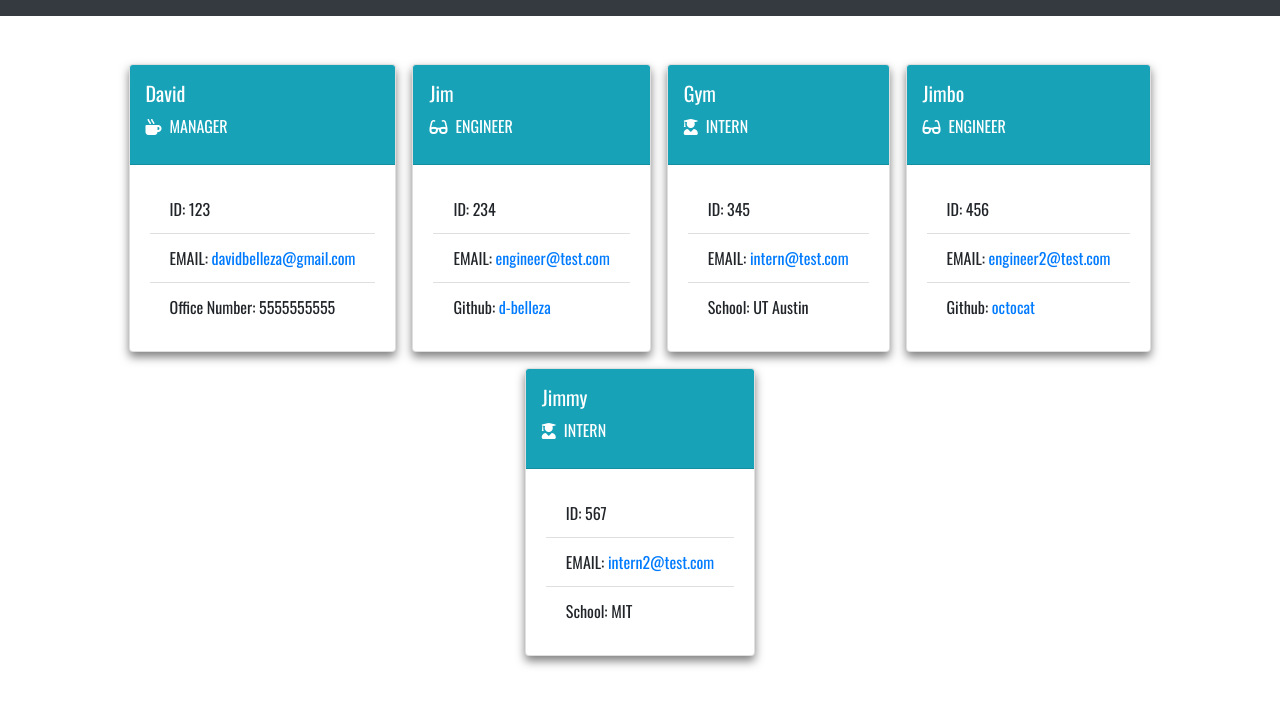
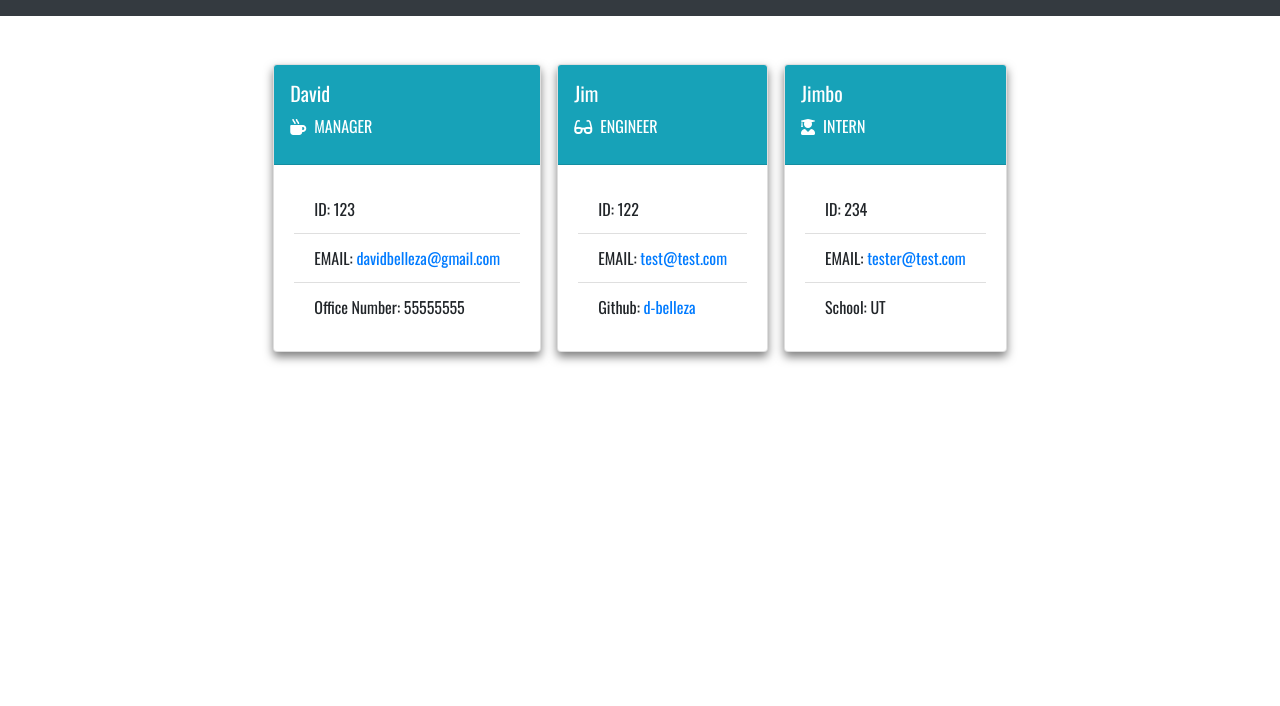
Before and after one commit to d-belleza/team-profile-generator, a website: page dist/index.html in a window 1280 px wide. Shown: the part 72-778 px from the top of the page. Drawn offline with nearby package versions, Linux system fonts and the light colour scheme.

Commit message:
add add assets

```diff
--- a/dist/index.html
+++ b/dist/index.html
@@ -30,7 +30,7 @@
                 <ul class="list-group list-group-flush">
                     <li class="list-group-item">ID: 123</li>
                     <li class="list-group-item">EMAIL: <a href="mailto:davidbelleza@gmail.com">davidbelleza@gmail.com</a></li>
-                    <li class="list-group-item">Office Number: 5555555555</li>
+                    <li class="list-group-item">Office Number: 55555555</li>
                 </ul>
             </div>
         </div>
@@ -43,8 +43,8 @@
             </div>
             <div class="card-body">
                 <ul class="list-group list-group-flush">
-                    <li class="list-group-item">ID: 234</li>
-                    <li class="list-group-item">EMAIL: <a href="mailto:engineer@test.com">engineer@test.com</a></li>
+                    <li class="list-group-item">ID: 122</li>
+                    <li class="list-group-item">EMAIL: <a href="mailto:test@test.com">test@test.com</a></li>
                     <li class="list-group-item">Github: <a href="https://github.com/d-belleza" target="_blank">d-belleza</a></li>
                 </ul>
             </div>
@@ -53,44 +53,14 @@
 
         <div class="card m-2">
             <div class="card-header bg-info text-white p-3">
-                <h5 class="card-title">Gym</h5>
+                <h5 class="card-title">Jimbo</h5>
                 <h6 class="card-title"><i class="fas fa-user-graduate mr-2 role-icon"></i>INTERN</h6>
             </div>
             <div class="card-body">
                 <ul class="list-group list-group-flush">
-                    <li class="list-group-item">ID: 345</li>
-                    <li class="list-group-item">EMAIL: <a href="mailto:intern@test.com">intern@test.com</a></li>
-                    <li class="list-group-item">School: UT Austin</li>
-                </ul>
-            </div>
-        </div>
-
-
-        <div class="card m-2">
-            <div class="card-header bg-info text-white p-3">
-                <h5 class="card-title">Jimbo</h5>
-                <h6 class="card-title"><i class="fas fa-glasses mr-2 role-icon"></i>ENGINEER</h6>
-            </div>
-            <div class="card-body">
-                <ul class="list-group list-group-flush">
-                    <li class="list-group-item">ID: 456</li>
-                    <li class="list-group-item">EMAIL: <a href="mailto:engineer2@test.com">engineer2@test.com</a></li>
-                    <li class="list-group-item">Github: <a href="https://github.com/octocat" target="_blank">octocat</a></li>
-                </ul>
-            </div>
-        </div>
-
-
-        <div class="card m-2">
-            <div class="card-header bg-info text-white p-3">
-                <h5 class="card-title">Jimmy</h5>
-                <h6 class="card-title"><i class="fas fa-user-graduate mr-2 role-icon"></i>INTERN</h6>
-            </div>
-            <div class="card-body">
-                <ul class="list-group list-group-flush">
-                    <li class="list-group-item">ID: 567</li>
-                    <li class="list-group-item">EMAIL: <a href="mailto:intern2@test.com">intern2@test.com</a></li>
-                    <li class="list-group-item">School: MIT</li>
+                    <li class="list-group-item">ID: 234</li>
+                    <li class="list-group-item">EMAIL: <a href="mailto:tester@test.com">tester@test.com</a></li>
+                    <li class="list-group-item">School: UT</li>
                 </ul>
             </div>
         </div>
```
Also changed, not shown: README.md, assets/pagescreenshot.png (added), 1 other file.
